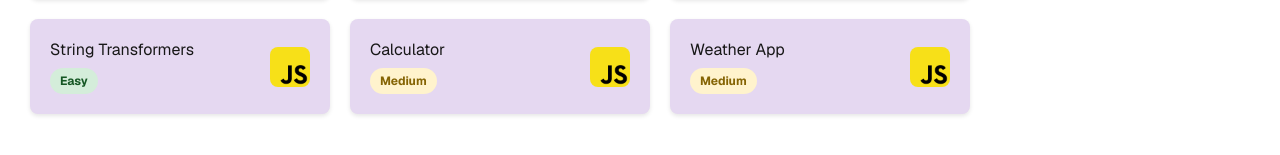
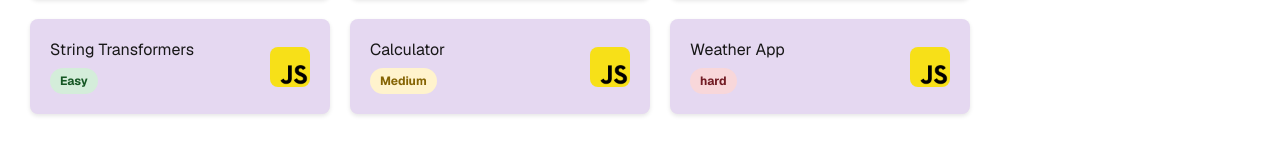
Before and after one commit to ShitalGhatole/nextjs-js-mini-challanges, a Next.js app: page / in a window 1280 px wide. Shown: the part 535-690 px from the top of the page. Built offline with nearby package versions, Linux system fonts and the light colour scheme; a web font is replaced by a local one.

Commit message:
feat: change location weather app

```diff
--- a/app/page.tsx
+++ b/app/page.tsx
@@ -32,9 +32,9 @@ export default function Home() {
 
           {/* Medium - JS  */}
           <PuzzleCard link={{href: "/vanilla-js/medium/calculator/index.html"}} title="Calculator" type="javascript" difficulty="Medium" />
-          <PuzzleCard link={{href: "/vanilla-js/medium/weather-app/index.html"}} title="Weather App" type="javascript" difficulty="Medium" />
 
           {/* Hard - JS  */}
+          <PuzzleCard link={{href: "/vanilla-js/hard/weather-app/index.html"}} title="Weather App" type="javascript" difficulty="hard" />
           {/* <PuzzleCard />  */}
         </ul>
       </div>
```
Also changed, not shown: public/vanilla-js/hard/weather-app/index.html (renamed from public/vanilla-js/medium/weather-app/index.html), public/vanilla-js/hard/weather-app/script.js (renamed from public/vanilla-js/medium/weather-app/script.js), public/vanilla-js/hard/weather-app/styles.css (renamed from public/vanilla-js/medium/weather-app/styles.css).
